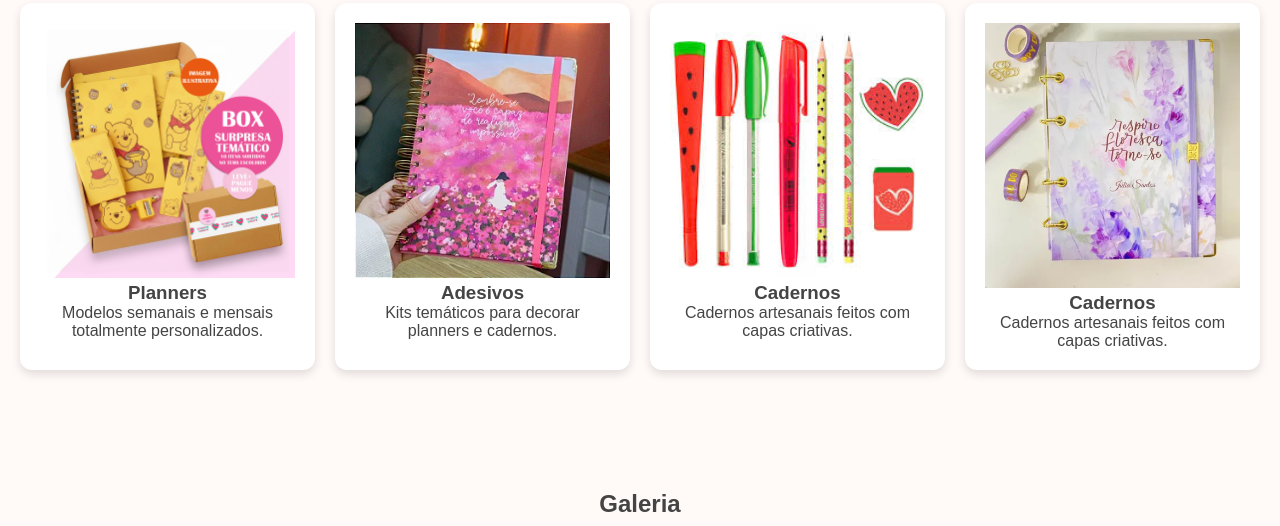
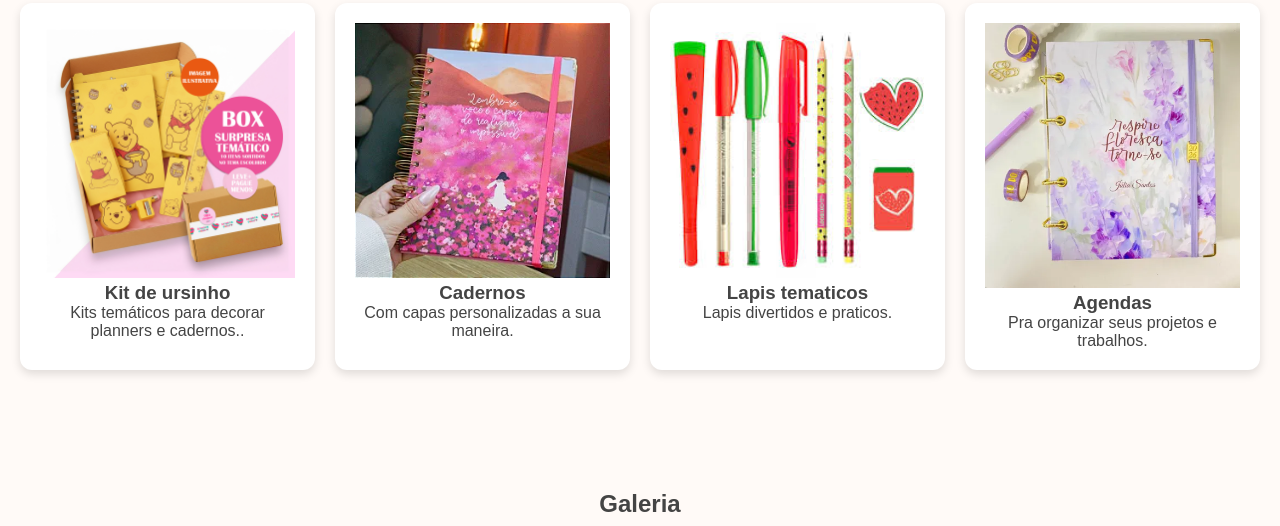
Before and after one commit to anaclarateixeira7-dot/papelaria, a plain HTML site: page index.html in a window 1280 px wide. Shown: the part 732-1258 px from the top of the page. Drawn offline with Linux system fonts and the light colour scheme.

Commit message:
Update index.html

```diff
--- a/index.html
+++ b/index.html
@@ -46,25 +46,25 @@
         <div class="grid-produtos">
             <div class="card">
                 <img src="produto1.jpg" alt="Planner">
-                <h3>Planners</h3>
-                <p>Modelos semanais e mensais totalmente personalizados.</p>
+                <h3>Kit de ursinho</h3>
+                <p>Kits temáticos para decorar planners e cadernos..</p>
             </div>
 
             <div class="card">
                 <img src="produto1.webp" alt="Adesivos">
-                <h3>Adesivos</h3>
-                <p>Kits temáticos para decorar planners e cadernos.</p>
+                <h3>Cadernos</h3>
+                <p>Com capas personalizadas a sua maneira.</p></p>
             </div>
 
             <div class="card">
                 <img src="produto2.jpg" alt="Cadernos">
-                <h3>Cadernos</h3>
-                <p>Cadernos artesanais feitos com capas criativas.</p>
+                <h3>Lapis tematicos</h3>
+                <p>Lapis divertidos e praticos.</p>
             </div>
                         <div class="card">
                 <img src="produto2.webp" alt="Cadernos">
-                <h3>Cadernos</h3>
-                <p>Cadernos artesanais feitos com capas criativas.</p>
+                <h3>Agendas</h3>
+                <p>Pra organizar seus projetos e trabalhos.</p>
             </div>
 
         </div>
```
